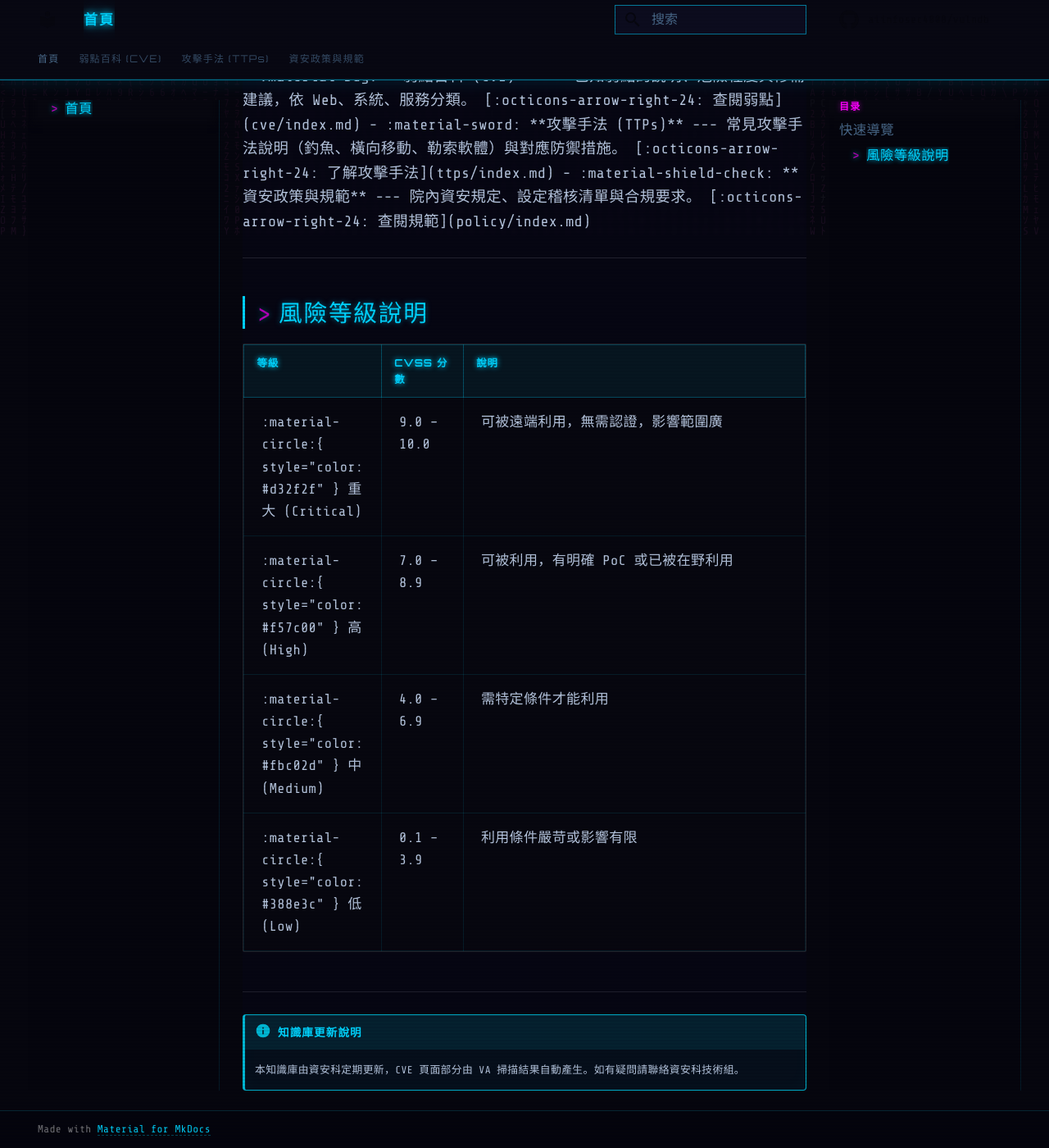
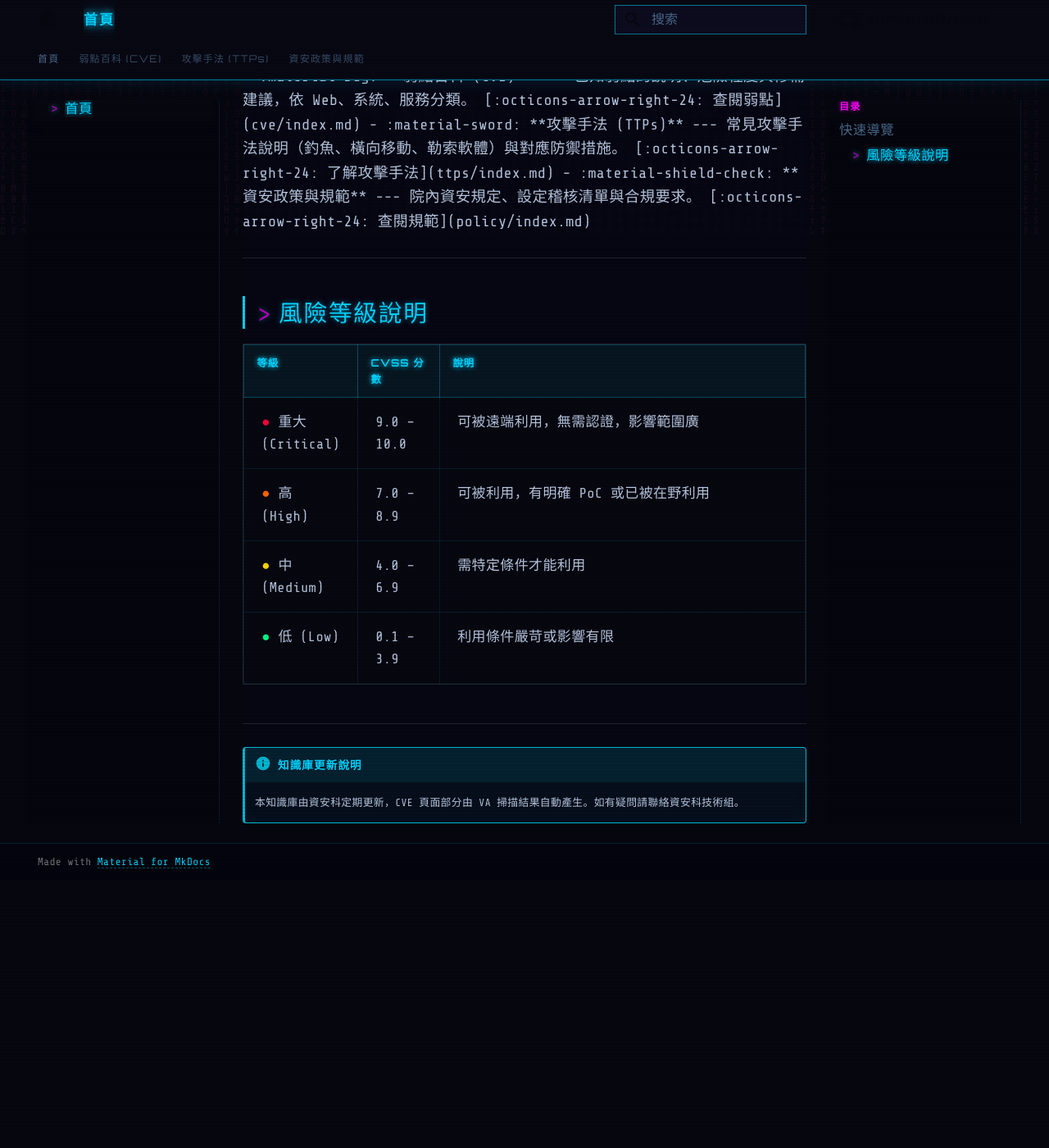
Before and after one commit to aiinfosec4008/vulndb, an MkDocs documentation site: the page built from docs/index.md, in a window 1280 px wide and 1400 px high, scrolled down 378 px. Shown: the whole window at 82% size. Built offline with MkDocs 1.6.1 and Material for MkDocs 9.7.7, drawn with Linux system fonts in a browser that asks for light colours; comment, search, counter and statistics services are not loaded; after the commit the page ends 1451 px from its top, so only the background shows below that.

Commit message:
fix: 風險等級表格改用 HTML 色點，修正 CSS 語法外露

```diff
--- a/docs/index.md
+++ b/docs/index.md
@@ -46,10 +46,10 @@
 </colgroup>
 <thead><tr><th>等級</th><th>CVSS 分數</th><th>說明</th></tr></thead>
 <tbody>
-<tr><td>:material-circle:{ style="color: #d32f2f" } 重大 (Critical)</td><td>9.0 – 10.0</td><td>可被遠端利用，無需認證，影響範圍廣</td></tr>
-<tr><td>:material-circle:{ style="color: #f57c00" } 高 (High)</td><td>7.0 – 8.9</td><td>可被利用，有明確 PoC 或已被在野利用</td></tr>
-<tr><td>:material-circle:{ style="color: #fbc02d" } 中 (Medium)</td><td>4.0 – 6.9</td><td>需特定條件才能利用</td></tr>
-<tr><td>:material-circle:{ style="color: #388e3c" } 低 (Low)</td><td>0.1 – 3.9</td><td>利用條件嚴苛或影響有限</td></tr>
+<tr><td><span style="color:#ff003c">●</span> 重大 (Critical)</td><td>9.0 – 10.0</td><td>可被遠端利用，無需認證，影響範圍廣</td></tr>
+<tr><td><span style="color:#ff6600">●</span> 高 (High)</td><td>7.0 – 8.9</td><td>可被利用，有明確 PoC 或已被在野利用</td></tr>
+<tr><td><span style="color:#ffd700">●</span> 中 (Medium)</td><td>4.0 – 6.9</td><td>需特定條件才能利用</td></tr>
+<tr><td><span style="color:#00ff88">●</span> 低 (Low)</td><td>0.1 – 3.9</td><td>利用條件嚴苛或影響有限</td></tr>
 </tbody>
 </table>
 
```
